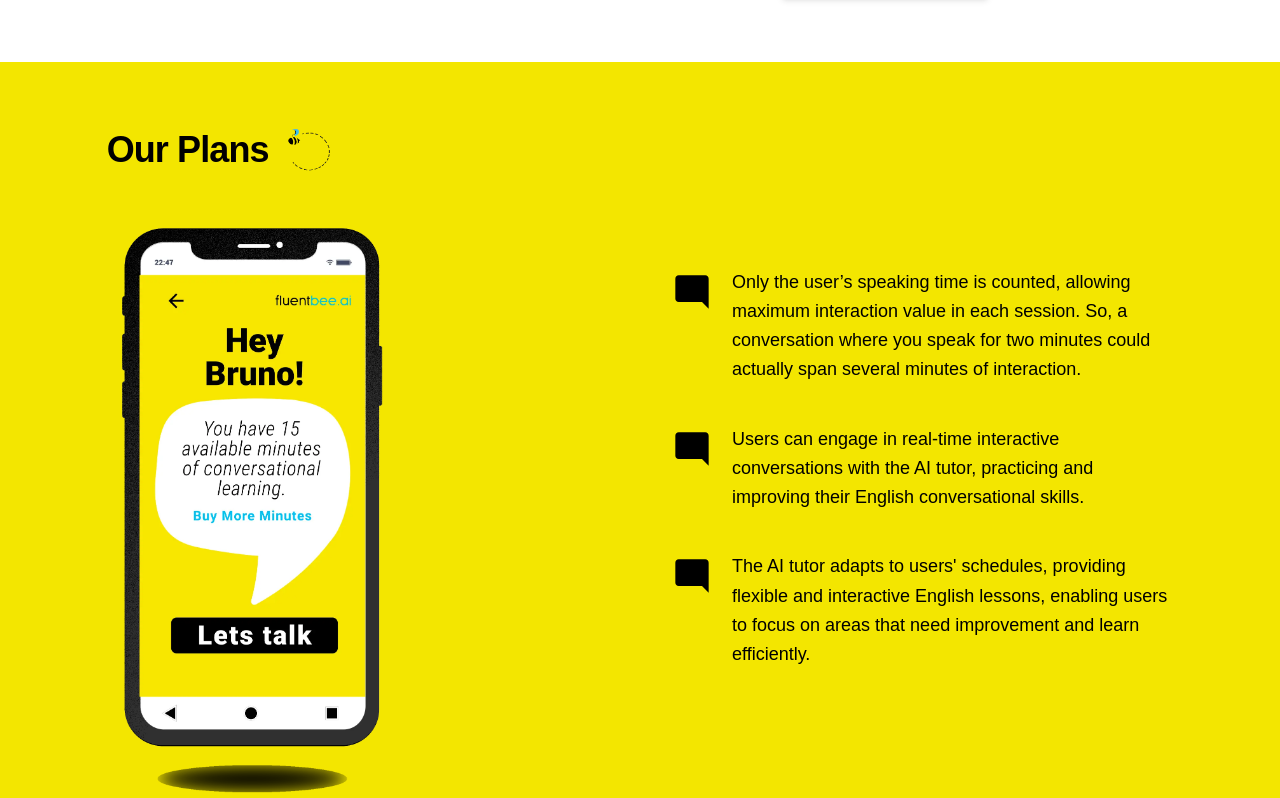
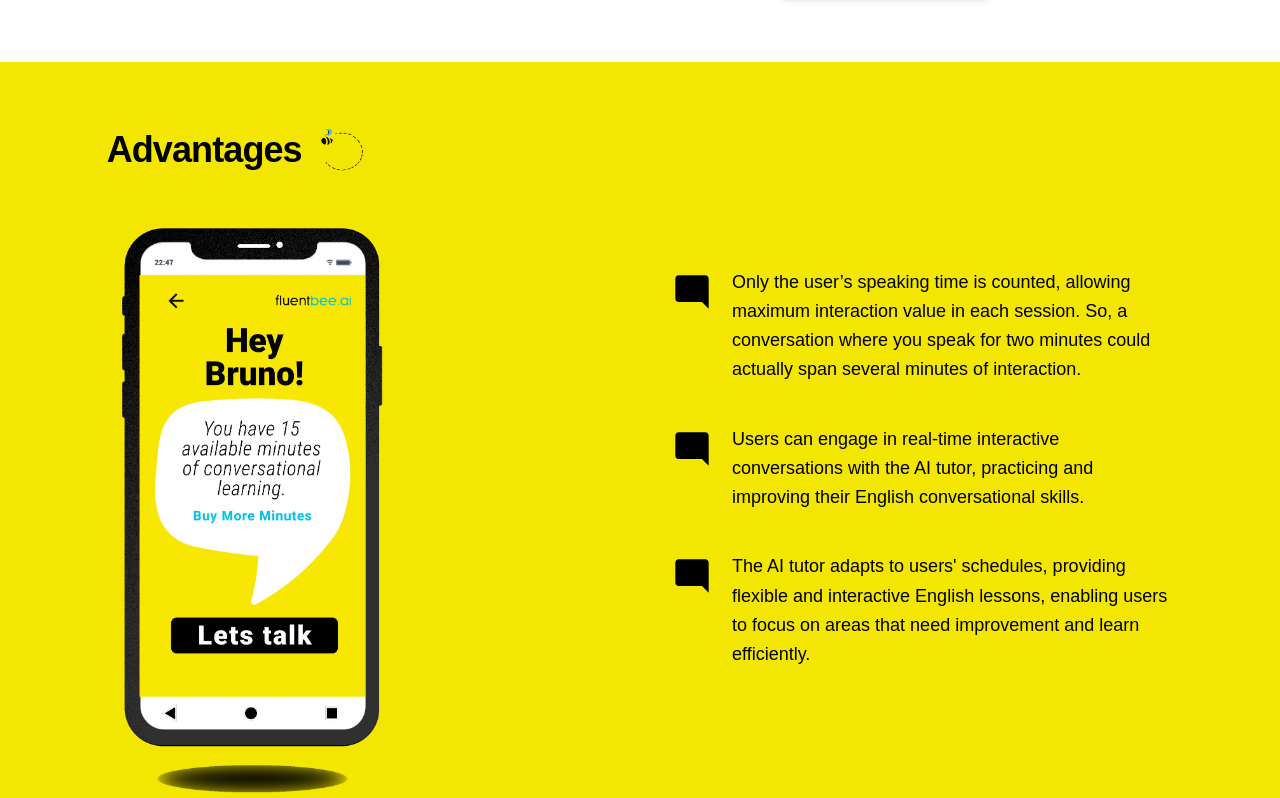
Before and after one commit to UlisesAramis/Fluent-bee, a Next.js app: page / in a window 1280 px wide. Shown: the part 2342-3140 px from the top of the page. Built offline with nearby package versions, Linux system fonts and the light colour scheme.

Commit message:
Fix: change root and chage title text

```diff
--- a/src/components/Home/Advantages.tsx
+++ b/src/components/Home/Advantages.tsx
@@ -1,6 +1,6 @@
 import Image from "next/image";
-import Bee from "@/assets/BeePlanes.webp";
-import CellBee from "@/assets/CELULAR.webp";
+import Bee from "@/images/BeePlanes.webp";
+import CellBee from "@/images/CELULAR.webp";
 import { MdModeComment } from "react-icons/md";
 import AdvantagesList from "@/components/Home/Content/AdvantagesList";
 
@@ -18,7 +18,7 @@ const Advantages = () => {
         <div className="flex flex-col items-center lg:items-start gap-8">
           <div className="flex items-center gap-4">
             <h2 className="text-3xl md:text-4xl font-bold tracking-tight text-center lg:text-left">
-              Our Plans
+              Advantages
             </h2>
 
             <Image src={Bee} alt="Bee illustration" className="w-12 h-12" />
```
